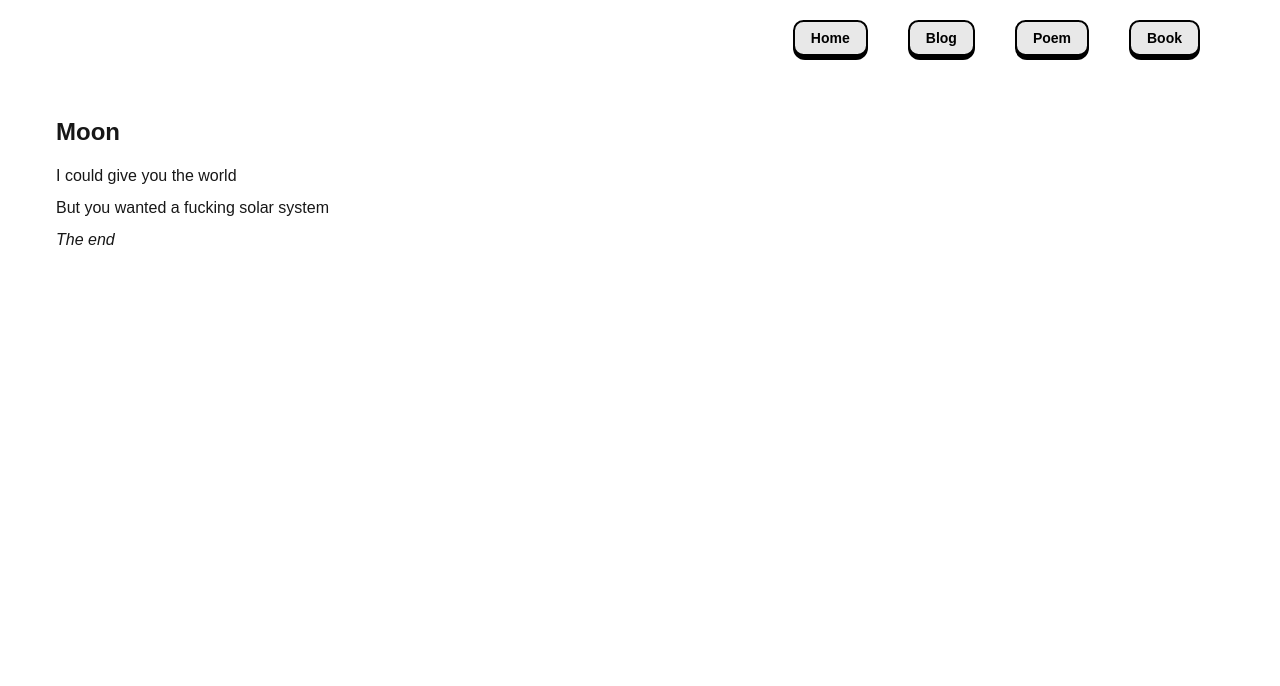
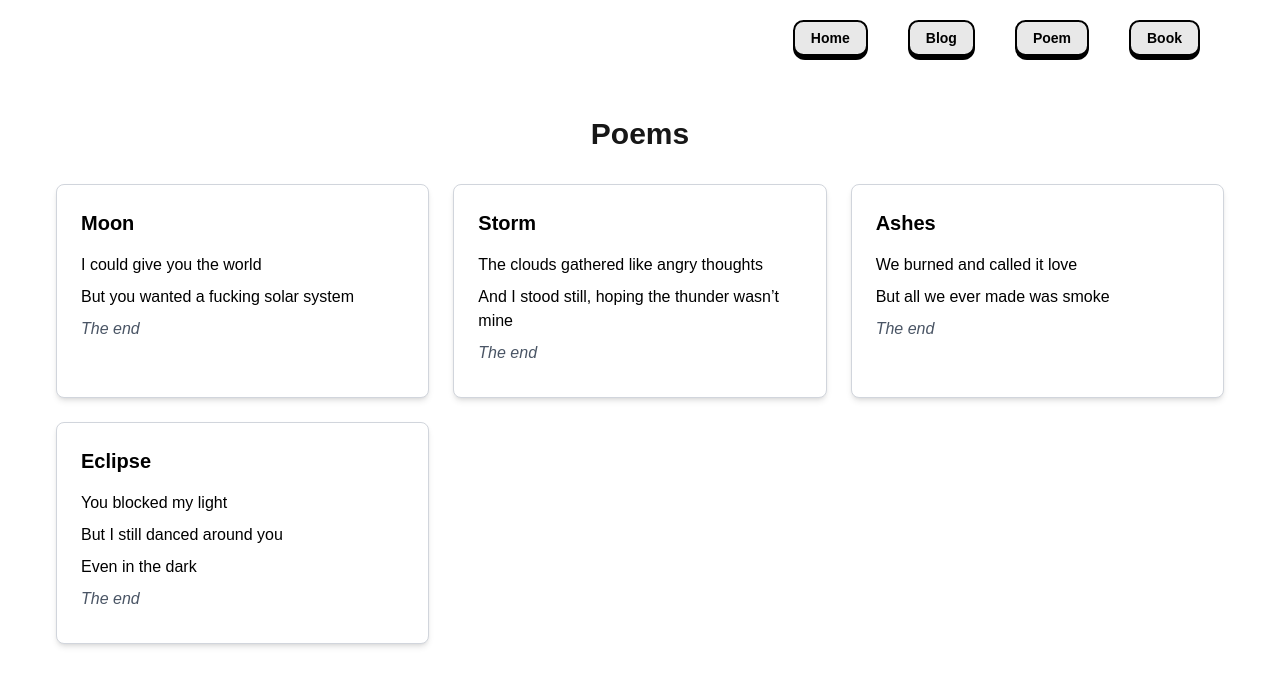
Before and after one commit to reuelrai/reuel-archive, a Next.js app: page /poem in a window 1280 px wide. Shown: the top 686 px of the page. Built offline with nearby package versions, Linux system fonts and the light colour scheme.

Commit message:
added poems

```diff
--- a/src/app/poem/page.tsx
+++ b/src/app/poem/page.tsx
@@ -26,14 +26,67 @@ export const metadata = {
     },
 };
 
+export default function Poem() {
+    const poems = [
+        {
+            title: 'Moon',
+            lines: [
+                'I could give you the world',
+                'But you wanted a fucking solar system',
+                'The end',
+            ],
+        },
+        {
+            title: 'Storm',
+            lines: [
+                'The clouds gathered like angry thoughts',
+                'And I stood still, hoping the thunder wasn’t mine',
+                'The end',
+            ],
+        },
+        {
+            title: 'Ashes',
+            lines: [
+                'We burned and called it love',
+                'But all we ever made was smoke',
+                'The end',
+            ],
+        },
+        {
+            title: 'Eclipse',
+            lines: [
+                'You blocked my light',
+                'But I still danced around you',
+                'Even in the dark',
+                'The end',
+            ],
+        },
+    ];
 
-export default function Poem() {
     return (
         <div className="p-10">
-            <h1 className="text-2xl font-bold mb-4">Moon</h1>
-            <p className="mb-2">I could give you the world</p>
-            <p className="mb-2">But you wanted a fucking solar system</p>
-            <p className="italic">The end</p>
+            <h1 className="text-3xl font-bold mb-8 text-center">Poems</h1>
+            <div className="grid grid-cols-1 sm:grid-cols-2 lg:grid-cols-3 gap-6 auto-rows-auto">
+                {poems.map((poem, index) => (
+                    <div
+                        key={index}
+                        className="border border-gray-300 dark:border-gray-600 rounded-lg p-6 shadow-md bg-white dark:bg-[#1d1d1d] text-black dark:text-white hover:shadow-lg transition-all"
+                    >
+                        <h2 className="text-xl font-semibold mb-4">{poem.title}</h2>
+                        {poem.lines.map((line, i) => (
+                            <p
+                                key={i}
+                                className={`mb-2 ${line.toLowerCase() === 'the end'
+                                        ? 'italic text-gray-600 dark:text-gray-400'
+                                        : ''
+                                    }`}
+                            >
+                                {line}
+                            </p>
+                        ))}
+                    </div>
+                ))}
+            </div>
         </div>
     );
 }
```
